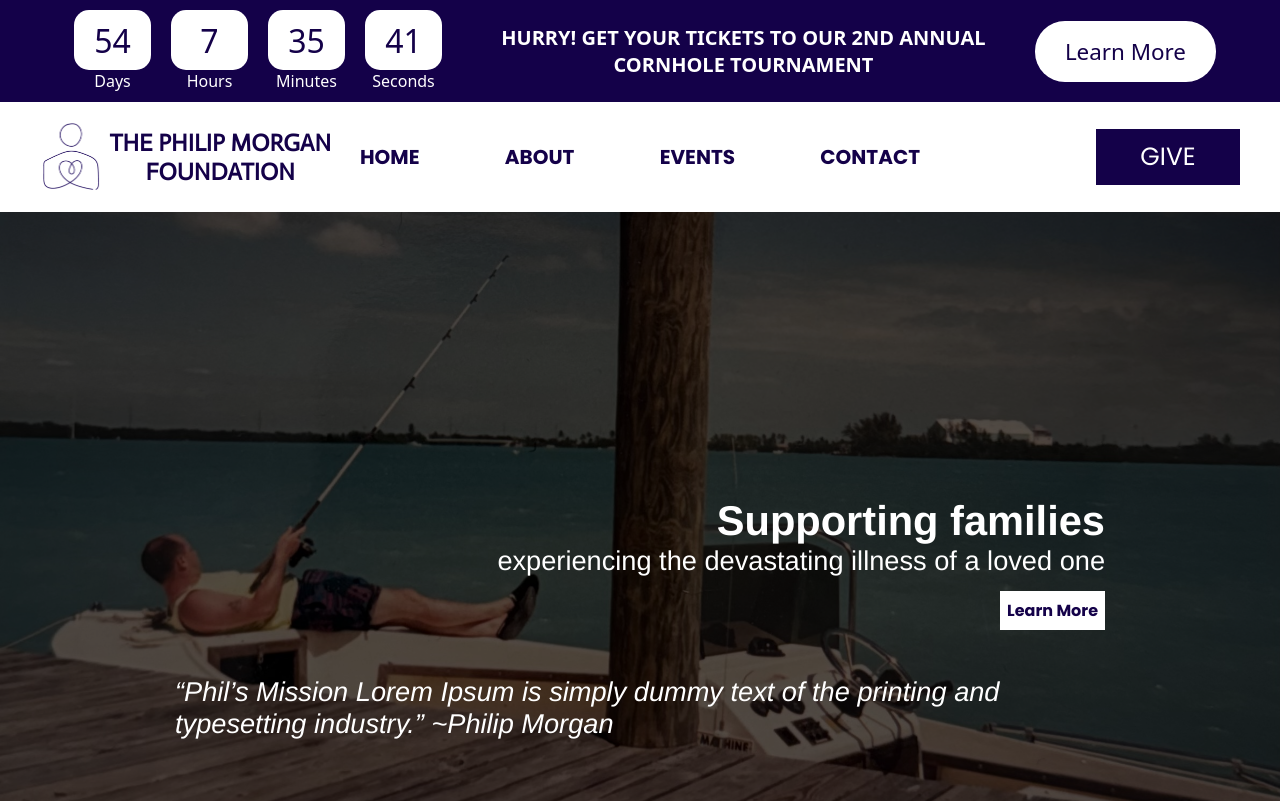
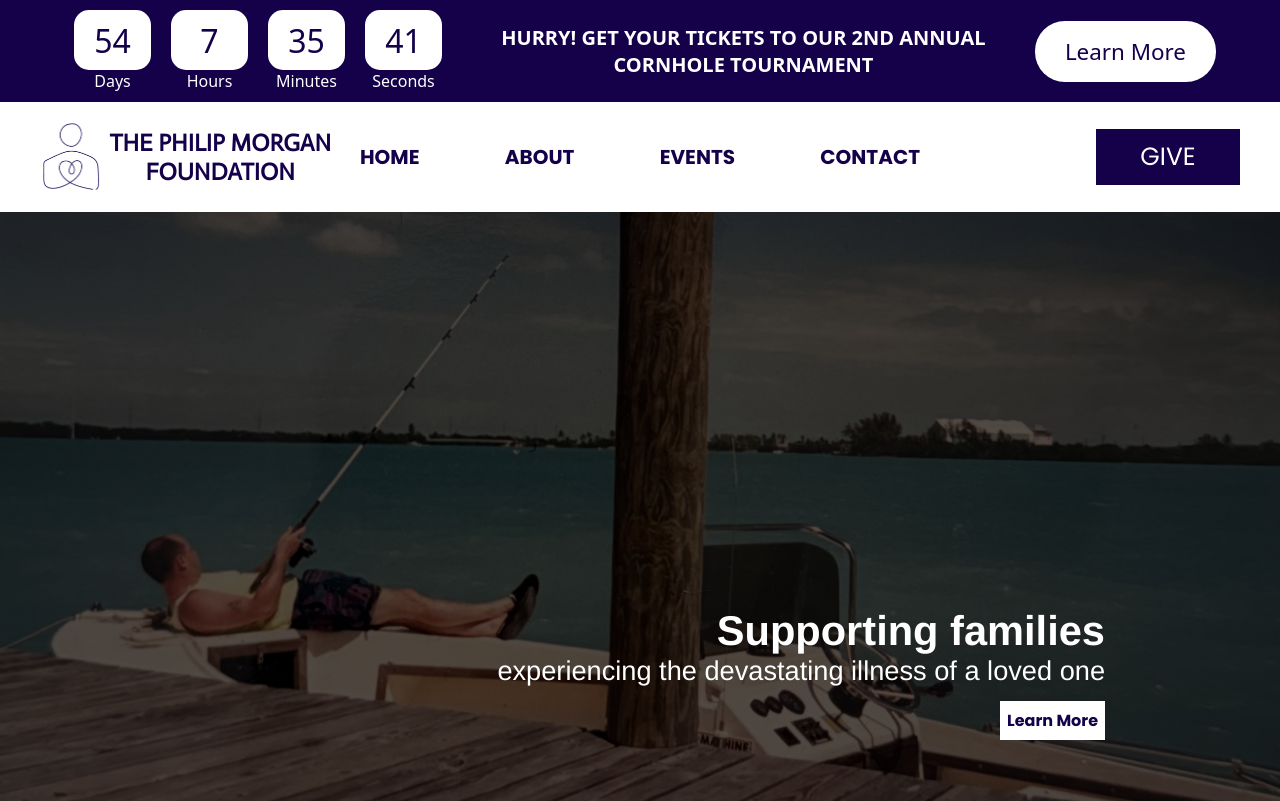
Before and after one commit to jaymbans/phillip-morgan-foundation, a React (Create React App) app in the folder philip-morgan-foundation/: page / in a window 1280 px wide. Shown: the top 801 px of the page. Built offline with nearby package versions, Linux system fonts and the light colour scheme; a web font is replaced by a local one.

Commit message:
removed quote placeholder

```diff
--- a/philip-morgan-foundation/src/PageComponents/Home/Home.jsx
+++ b/philip-morgan-foundation/src/PageComponents/Home/Home.jsx
@@ -32,12 +32,12 @@ function Home() {
               <h5>experiencing the devastating illness of a loved one</h5>
               <Link to='about' className="white btn">Learn More</Link>
             </div>
-            <div className="title-desc">
+            {/* <div className="title-desc">
               <p className="quote">
                 “Phil’s Mission Lorem Ipsum is simply dummy text of the printing and typesetting industry.”
                 <span> ~Philip Morgan</span>
               </p>
-            </div>
+            </div> */}
           </main>
         </div>
         <div className="homepage-section">
```
Also changed, not shown: 1 other file (tests, documents, lock files or other folders).
